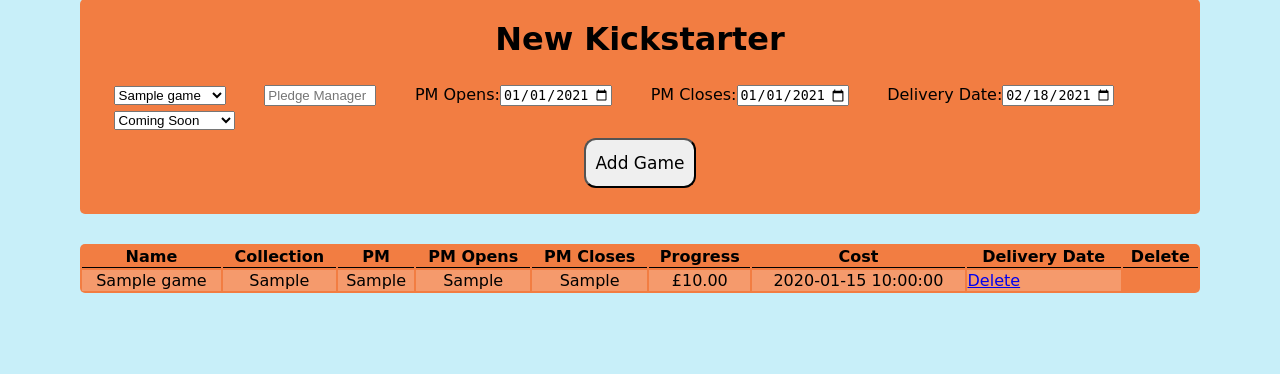
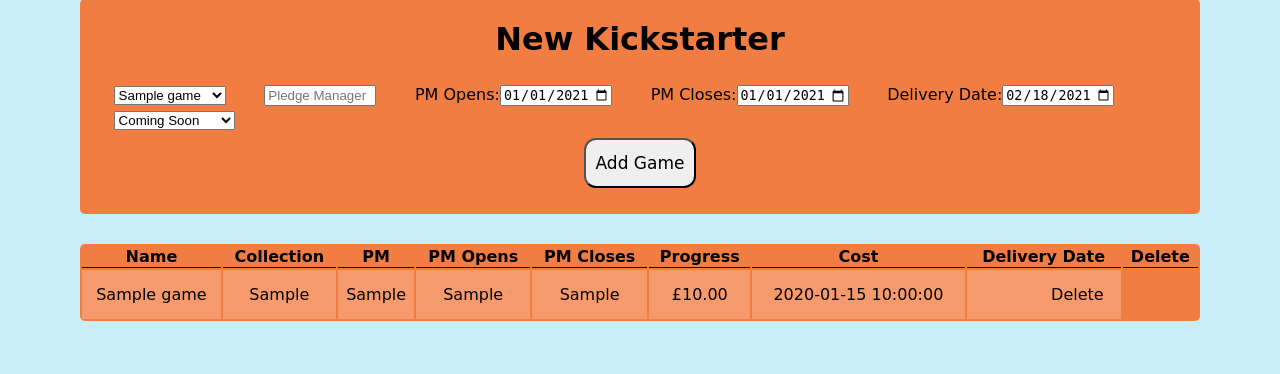
Before and after one commit to Labinopper/Website-v2, a PHP site: page /kickstarters2.php in a window 1280 px wide. Shown: the part 101-475 px from the top of the page. Run offline with PHP 8.4, Linux system fonts and the light colour scheme; the visitor is signed in with stand-in values (Sample User, id 1); tables that the repository leaves empty or names only in its code hold one stand-in row (values such as "Sample post").

Commit message:
Table Links Sorted

```diff
--- a/styles.css
+++ b/styles.css
@@ -38,12 +38,22 @@ body {
     background-color: #f27d42;
 }
 
+#AddGameTable,#AddGameTableKS a {
+    top: 140px;
+    float: right;
+    font-size: 16px;
+    color: black;
+    text-align: center;
+    padding: 14px 16px;
+    text-decoration: none;
+}
+
 #GameTable2 {
-    font-family:Cursive;
+    font-family: Cursive;
     position: absolute;
     left: 47.5%;
-    width:20%;
-    top:100px;
+    width: 20%;
+    top: 100px;
     border-style: line;
     border-radius: 5px;
     background-color: #f27d42;
```
